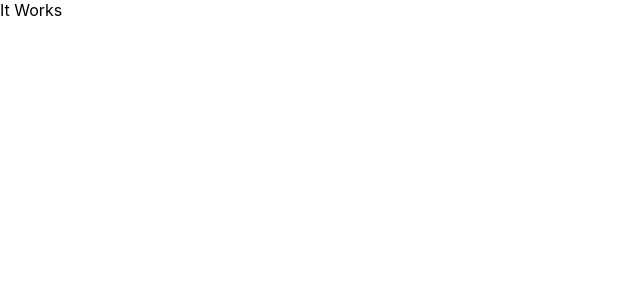
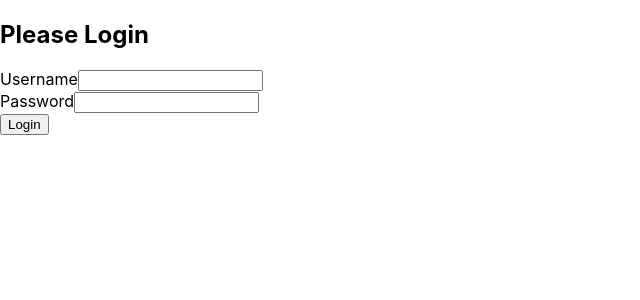
Before and after one commit to huntertrammell/typescript-react-jest, a React (Create React App) app: page / in a window 1280 px wide. Shown: the top 300 px of the page, without its empty margins (0-640 px from the left). Built offline with nearby package versions, Linux system fonts and the light colour scheme.

Commit message:
[feature] Created login form

```diff
--- a/src/components/Login.tsx
+++ b/src/components/Login.tsx
@@ -1,4 +1,5 @@
 import React from 'react'
+import { runInThisContext } from 'vm'
 import { AuthService } from '../services/AuthService'
 
 interface LoginProps {
@@ -12,11 +13,31 @@ interface LoginState {
     isLoggedIn: boolean
 }
 
-export class Login extends React.Component<LoginProps> {
+export class Login extends React.Component<LoginProps, LoginState> {
+
+    state: LoginState = {
+        userName: '',
+        password: '',
+        loginAttempted: false,
+        isLoggedIn: false
+    }
 
     render(): React.ReactNode {
         return (
-            <div>It Works</div>
+            <div>
+                <h2>Please Login</h2>
+                <form id="form-login">
+                    <div>
+                        <label htmlFor="userName">Username</label>
+                        <input type="text" name="userName" id="userName" value={this.state.userName} />
+                    </div>
+                    <div>
+                        <label htmlFor="password">Password</label>
+                        <input type="password" name="password" id="password" value={this.state.password} />
+                    </div>
+                    <button type="submit">Login</button>
+                </form>
+            </div>
         )
     }
 }
```
